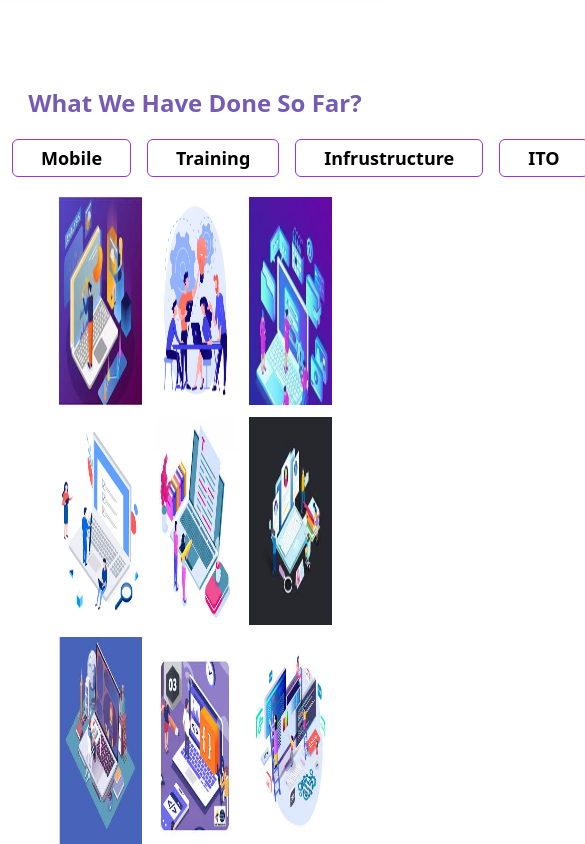
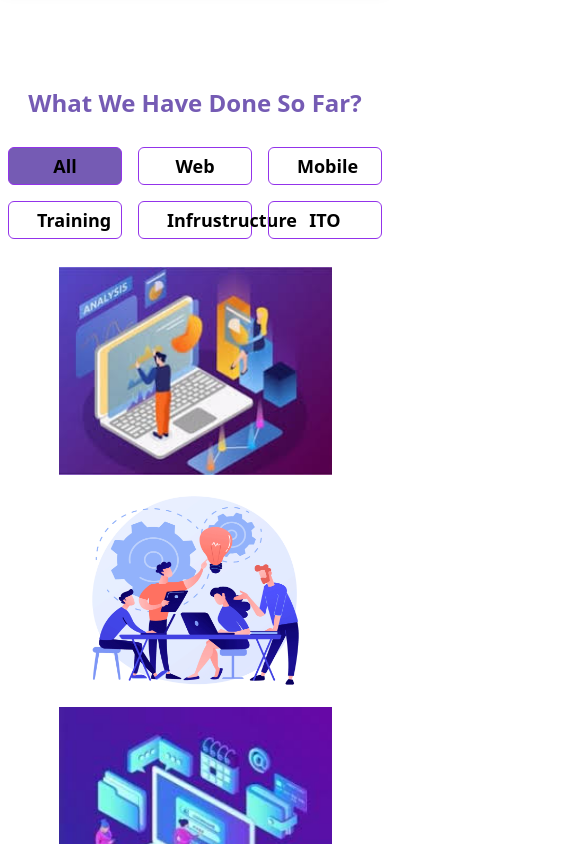
Before and after one commit to mihret1/MSS-Tour-and-tourism-website-, a React (Vite) app in the folder client/: page / in a window 390 px wide. Shown: the part 4400-5244 px from the top of the page, 585 px wide, since content can reach past the window. Built offline with nearby package versions, Linux system fonts and the light colour scheme.

Commit message:
make it responsive

```diff
--- a/client/src/pages/Home.jsx
+++ b/client/src/pages/Home.jsx
@@ -251,7 +251,7 @@ const Home=()=>{
 
         <div className="flex flex-col items-center gap-5 mt-16">
           <h1 className=" text-2xl font-semibold  text-[#755BB4]">What We Have Done So Far?</h1>
-          <div className="flex flex-row gap-4 text-lg font-semibold ">
+          <div className="flex flex-row gap-4 text-lg font-semibold max-md:grid max-md:grid-cols-3 md:max-lg:gap-2 p-2 ">
              <button
              style={{ ...(p===1 && {backgroundColor:'#755BB4'}) }}
             className="button"
@@ -275,7 +275,7 @@ const Home=()=>{
           </div>
          <div className="w-[70%]">
 
-          { ( p===1 || p===3) && <div className=" grid grid-cols-3   gap-x-3 gap-y-3 items-center justify-center">
+          { ( p===1 || p===3) && <div className=" grid grid-cols-3 max-sm:grid-cols-1  sm:max-ml:grid-cols-2  gap-x-3 gap-y-3 items-center justify-center">
             <img src={i5} className="h-52 w-[400px]"/>
             <img src={i3} className="h-52 w-[350px]"/>
             <img src={i2} className="h-52 w-[400px]"/>
@@ -287,7 +287,7 @@ const Home=()=>{
             <img src={i9} className="h-52 w-[400px]"/>
           </div>}
 
-          { (p===2 || p===5) && <div className=" grid grid-cols-3   gap-x-3 gap-y-3 items-center justify-center">
+          { (p===2 || p===5) && <div className=" grid grid-cols-3 max-sm:grid-cols-1 sm:max-ml:grid-cols-2  gap-x-3 gap-y-3 items-center justify-center">
             <img src={i9} className="h-52 w-[400px]"/>
             <img src={i7} className="h-52 w-[350px]"/>
             <img src={i5} className="h-52 w-[400px]"/>
@@ -296,7 +296,7 @@ const Home=()=>{
 
           </div>}
 
-          { (p===4 || p===6 )&& <div className=" grid grid-cols-3   gap-x-3 gap-y-3 items-center justify-center">
+          { (p===4 || p===6 )&& <div className=" grid grid-cols-3 max-sm:grid-cols-1 sm:max-ml:grid-cols-2  gap-x-3 gap-y-3 items-center justify-center">
             <img src={i8} className="h-52 w-[400px]"/>
             <img src={i3} className="h-52 w-[350px]"/>
             <img src={i2} className="h-52 w-[400px]"/>
--- a/client/tailwind.config.js
+++ b/client/tailwind.config.js
@@ -17,7 +17,12 @@ export default {
     "./src/**/*.{js,ts,jsx,tsx}",
   ],
   theme: {
-    extend: {},
+    extend: {
+      screens:{
+        'ml':'860px'
+      }
+    },
+
   },
   plugins: [],
 }
```
